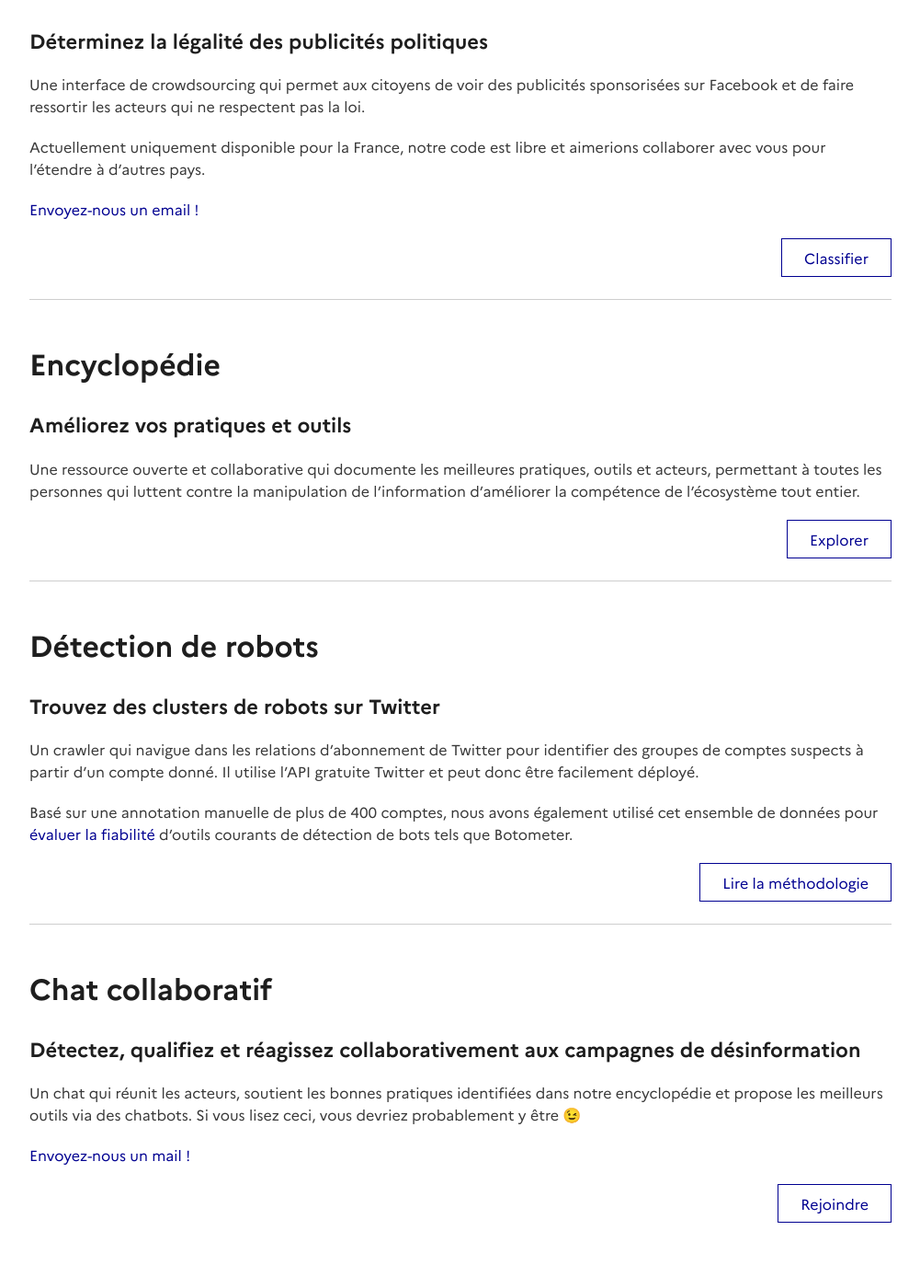
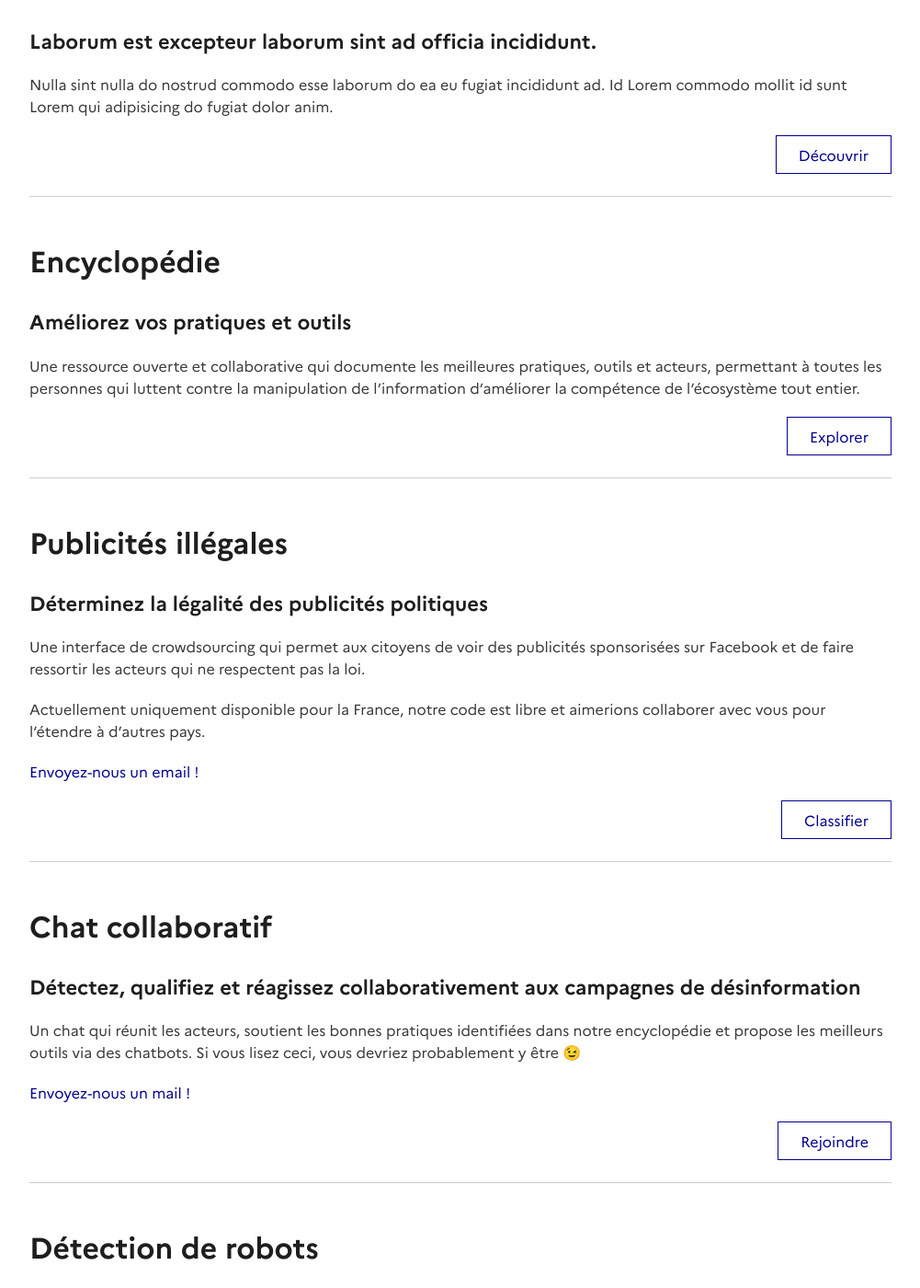
Before and after one commit to ambanum/disinfo.quaidorsay.fr, a Jekyll site: the page built from _pages/fr/nos-actions.md, in a window 1280 px wide and 1400 px high, scrolled down 574 px. Shown: the whole window at 92% size, without its empty margins (139-1140 px from the left). Built offline with Jekyll 4.4.1, drawn with Linux system fonts in a browser that asks for light colours; comment, search, counter and statistics services are not loaded.

Commit message:
Reorder tools

```diff
--- a/_pages/fr/nos-actions.md
+++ b/_pages/fr/nos-actions.md
@@ -11,6 +11,28 @@ navbar_items:
 # Nos actions
 
 {% include breadcrumb.html %}
+
+## CGUs
+
+#### Laborum est excepteur laborum sint ad officia incididunt.
+
+Nulla sint nulla do nostrud commodo esse laborum do ea eu fugiat incididunt ad. Id Lorem commodo mollit id sunt Lorem qui adipisicing do fugiat dolor anim.
+
+<a href="/fr/cgus" class="button button-secondary">Découvrir</a>
+{: .text-right }
+
+- - -
+
+## Encyclopédie
+
+#### Améliorez vos pratiques et outils
+
+Une ressource ouverte et collaborative qui documente les meilleures pratiques, outils et acteurs, permettant à toutes les personnes qui luttent contre la manipulation de l'information d'améliorer la compétence de l'écosystème tout entier.
+
+<a href="/encyclopedia" class="button button-secondary">Explorer</a>
+{: .text-right }
+
+- - -
 
 ## Publicités illégales
 
@@ -27,13 +49,15 @@ Actuellement uniquement disponible pour la France, notre code est libre et aimer
 
 - - -
 
-## Encyclopédie
+## Chat collaboratif
 
-#### Améliorez vos pratiques et outils
+#### Détectez, qualifiez et réagissez collaborativement aux campagnes de désinformation
 
-Une ressource ouverte et collaborative qui documente les meilleures pratiques, outils et acteurs, permettant à toutes les personnes qui luttent contre la manipulation de l'information d'améliorer la compétence de l'écosystème tout entier.
+Un chat qui réunit les acteurs, soutient les bonnes pratiques identifiées dans notre encyclopédie et propose les meilleurs outils via des chatbots. Si vous lisez ceci, vous devriez probablement y être 😉
 
-<a href="/encyclopedia" class="button button-secondary">Explorer</a>
+<a href="mailto:matti.schneider@diplomatie.gouv.fr?subject=CollaborationChat">Envoyez-nous un mail !</a>
+
+<a href="/collaborate" class="button button-secondary">Rejoindre</a>
 {: .text-right }
 
 - - -
@@ -48,16 +72,3 @@ Basé sur une annotation manuelle de plus de 400&nbsp;comptes, nous avons égale
 
 <a href="/twitter-bot-clusters" class="button button-secondary">Lire la méthodologie</a>
 {: .text-right }
-
-- - -
-
-## Chat collaboratif
-
-#### Détectez, qualifiez et réagissez collaborativement aux campagnes de désinformation
-
-Un chat qui réunit les acteurs, soutient les bonnes pratiques identifiées dans notre encyclopédie et propose les meilleurs outils via des chatbots. Si vous lisez ceci, vous devriez probablement y être 😉
-
-<a href="mailto:matti.schneider@diplomatie.gouv.fr?subject=CollaborationChat">Envoyez-nous un mail !</a>
-
-<a href="/collaborate" class="button button-secondary">Rejoindre</a>
-{: .text-right }
```
